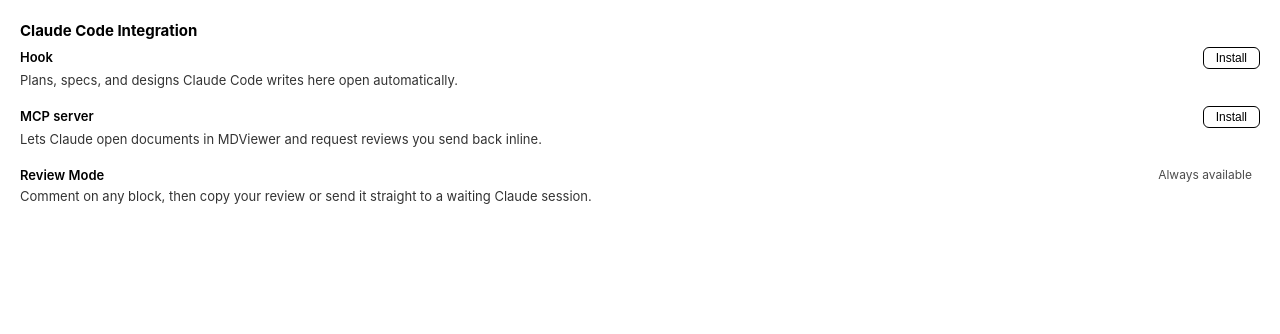
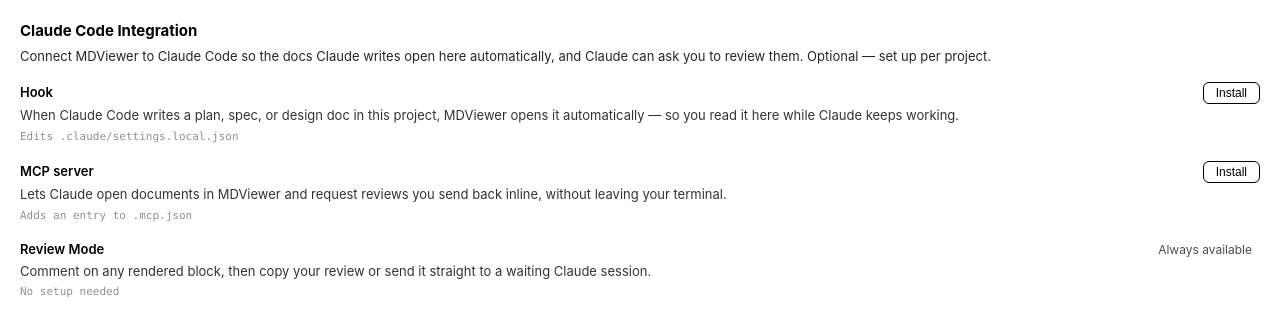
Before and after one commit to larsakeekstrand/mdviewer, a website with bundled scripts: page ui/claude-integration.html in a window 1280 px wide. Built offline with nearby package versions, Linux system fonts and the light colour scheme.

Commit message:
Explain what each Claude Code integration does

```diff
--- a/ui/claude-integration.html
+++ b/ui/claude-integration.html
@@ -20,6 +20,11 @@
       }
       .feature-name { font-weight: 600; }
       .feature-desc { opacity: 0.8; margin: 2px 0 0; }
+      .touches {
+        display: block; margin-top: 3px; opacity: 0.55;
+        font-family: ui-monospace, SFMono-Regular, Menlo, monospace; font-size: 11px;
+      }
+      .intro { margin: 0 0 16px; opacity: 0.85; }
       .status { opacity: 0.7; margin-right: 8px; font-size: 12px; }
       button {
         font-size: 12px; padding: 3px 12px; border-radius: 6px;
@@ -36,6 +41,12 @@
       Open a folder to set up integration for a project.
     </div>
 
+    <p class="intro">
+      Connect MDViewer to Claude Code so the docs Claude writes open here
+      automatically, and Claude can ask you to review them. Optional — set up
+      per project.
+    </p>
+
     <div class="feature">
       <div class="feature-head">
         <span class="feature-name">Hook</span>
@@ -45,7 +56,10 @@
         </span>
       </div>
       <p class="feature-desc">
-        Plans, specs, and designs Claude Code writes here open automatically.
+        When Claude Code writes a plan, spec, or design doc in this project,
+        MDViewer opens it automatically — so you read it here while Claude keeps
+        working.
+        <span class="touches">Edits .claude/settings.local.json</span>
       </p>
     </div>
 
@@ -58,7 +72,9 @@
         </span>
       </div>
       <p class="feature-desc">
-        Lets Claude open documents in MDViewer and request reviews you send back inline.
+        Lets Claude open documents in MDViewer and request reviews you send back
+        inline, without leaving your terminal.
+        <span class="touches">Adds an entry to .mcp.json</span>
       </p>
     </div>
 
@@ -68,7 +84,9 @@
         <span class="status">Always available</span>
       </div>
       <p class="feature-desc">
-        Comment on any block, then copy your review or send it straight to a waiting Claude session.
+        Comment on any rendered block, then copy your review or send it straight to
+        a waiting Claude session.
+        <span class="touches">No setup needed</span>
       </p>
     </div>
 
```
